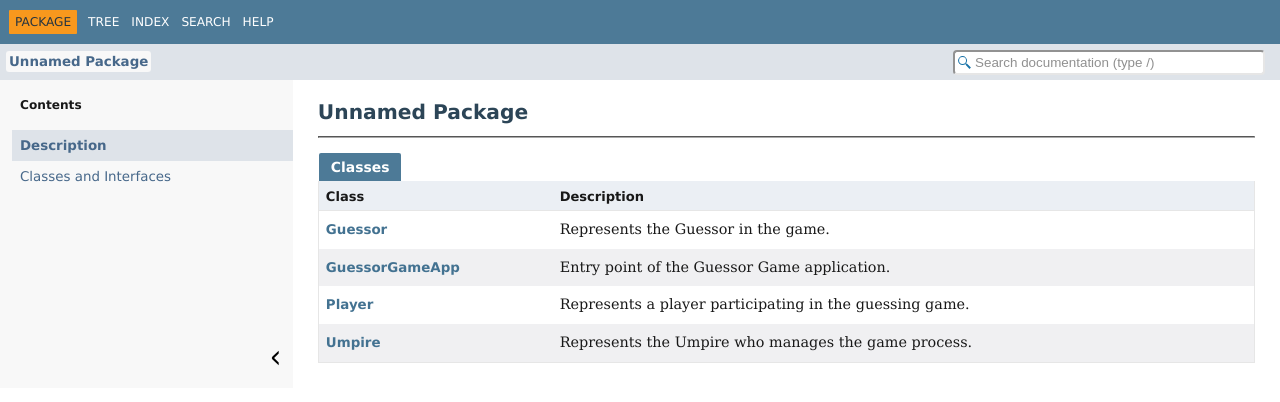
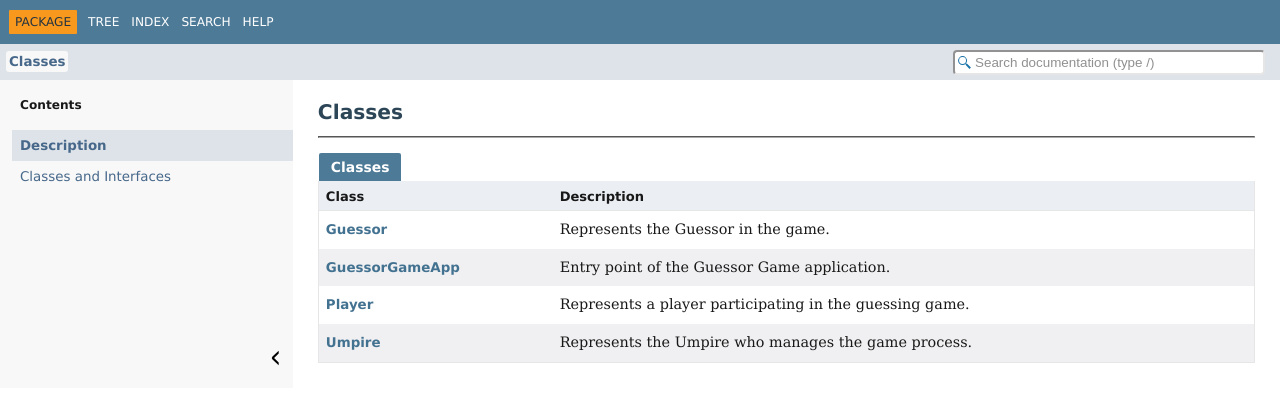
Before and after one commit to Akash-Wakade-7008-alt/Guessor-Game, a plain HTML site: page docs/package-summary.html in a window 1280 px wide. Drawn offline with Linux system fonts and the light colour scheme.

Commit message:
Update Javadoc documentation

```diff
--- a/docs/package-summary.html
+++ b/docs/package-summary.html
@@ -2,7 +2,7 @@
 <html lang="en">
 <head>
 <!-- Generated by javadoc (25) on Sun Mar 15 23:03:45 IST 2026 -->
-<title>Unnamed Package</title>
+<title>Classes </title>
 <meta name="viewport" content="width=device-width, initial-scale=1">
 <meta http-equiv="Content-Type" content="text/html; charset=utf-8">
 <meta name="dc.created" content="2026-03-15">
@@ -39,7 +39,7 @@ loadScripts(document, 'script');</script>
 <div class="sub-nav">
 <div class="nav-content">
 <ol class="sub-nav-list">
-<li><a href="package-summary.html" class="current-selection">Unnamed Package</a></li>
+<li><a href="package-summary.html" class="current-selection">Classes </a></li>
 </ol>
 <div class="nav-list-search"><input type="text" id="search-input" disabled placeholder="Search documentation (type /)" aria-label="Search in documentation" autocomplete="off" spellcheck="false"><input type="reset" id="reset-search" disabled value="Reset"></div>
 </div>
@@ -57,7 +57,7 @@ loadScripts(document, 'script');</script>
 <button class="hide-sidebar"><span>Hide sidebar&nbsp;</span><img src="resource-files/left.svg" alt="Hide sidebar"></button><button class="show-sidebar"><img src="resource-files/right.svg" alt="Show sidebar"><span>&nbsp;Show sidebar</span></button></nav>
 <main role="main">
 <div class="header">
-<h1 title="Unnamed Package" class="title">Unnamed Package</h1>
+<h1 title="Unnamed Package" class="title">Classes</h1>
 </div>
 <hr>
 <section class="summary">
```
